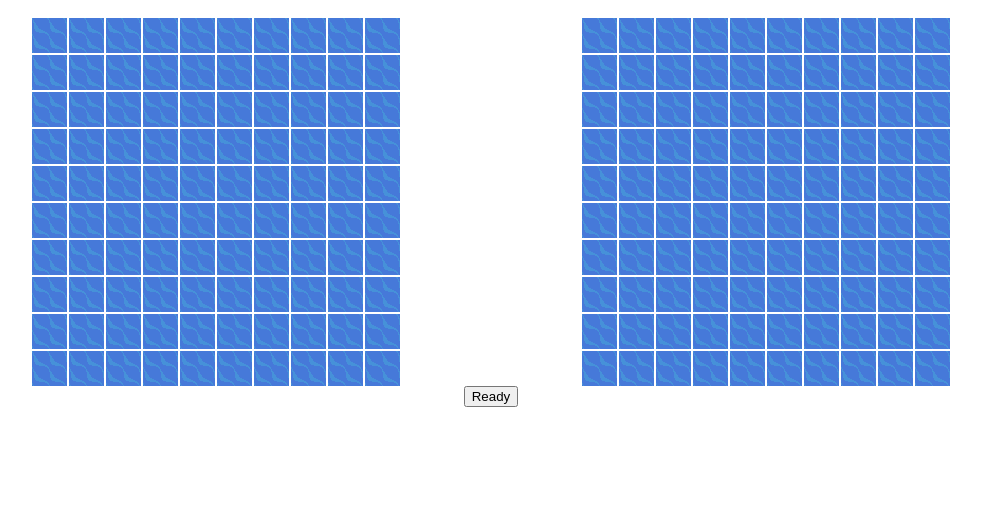
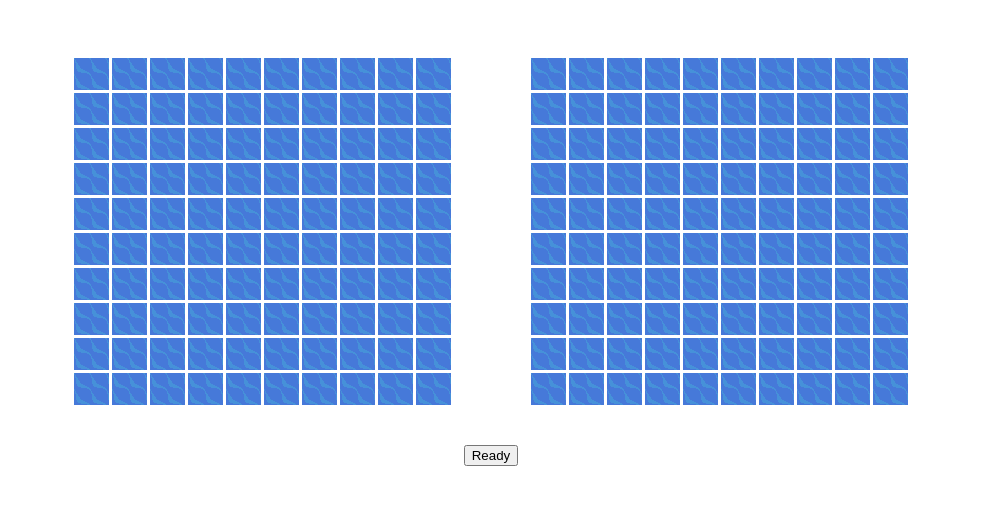
Before and after one commit to alt48/battleship, a website built with webpack: page src/index.html in a window 1280 px wide. Shown: the part 57-562 px from the top of the page, without its empty margins (149-1130 px from the left). Built offline with nearby package versions, Linux system fonts and the light colour scheme.

Commit message:
Edit board distribution

```diff
--- a/src/scss/boards/boards.scss
+++ b/src/scss/boards/boards.scss
@@ -1,16 +1,13 @@
-#root {
-  text-align: center;
-}
-
 #boards {
   display: flex;
-  justify-content: space-evenly;
+  justify-content: center;
+  flex-wrap: wrap;
   * {
     cursor: pointer;
   }
   button {
     width: 35px;
-    height: 35px;
+    height: 32px;
     border: none;
     background-image: url("images/sea.png");
     &:hover, &:focus {
@@ -29,5 +26,6 @@
 #fp-board, #sp-board {
   display: grid;
   grid-template: repeat(10, 1fr) / repeat(10, 1fr);
-  grid-gap: 2px;
+  grid-gap: 3px;
+  margin: 2.5rem;
 }
--- a/src/scss/index.scss
+++ b/src/scss/index.scss
@@ -11,5 +11,11 @@ body {
   line-height: 1;
 }
 
+#root {
+  text-align: center;
+  max-width: 1000px;
+  margin: 0 auto;
+}
+
 @import "./boards/boards.scss";
 @import "./ships/ships.scss";
```
